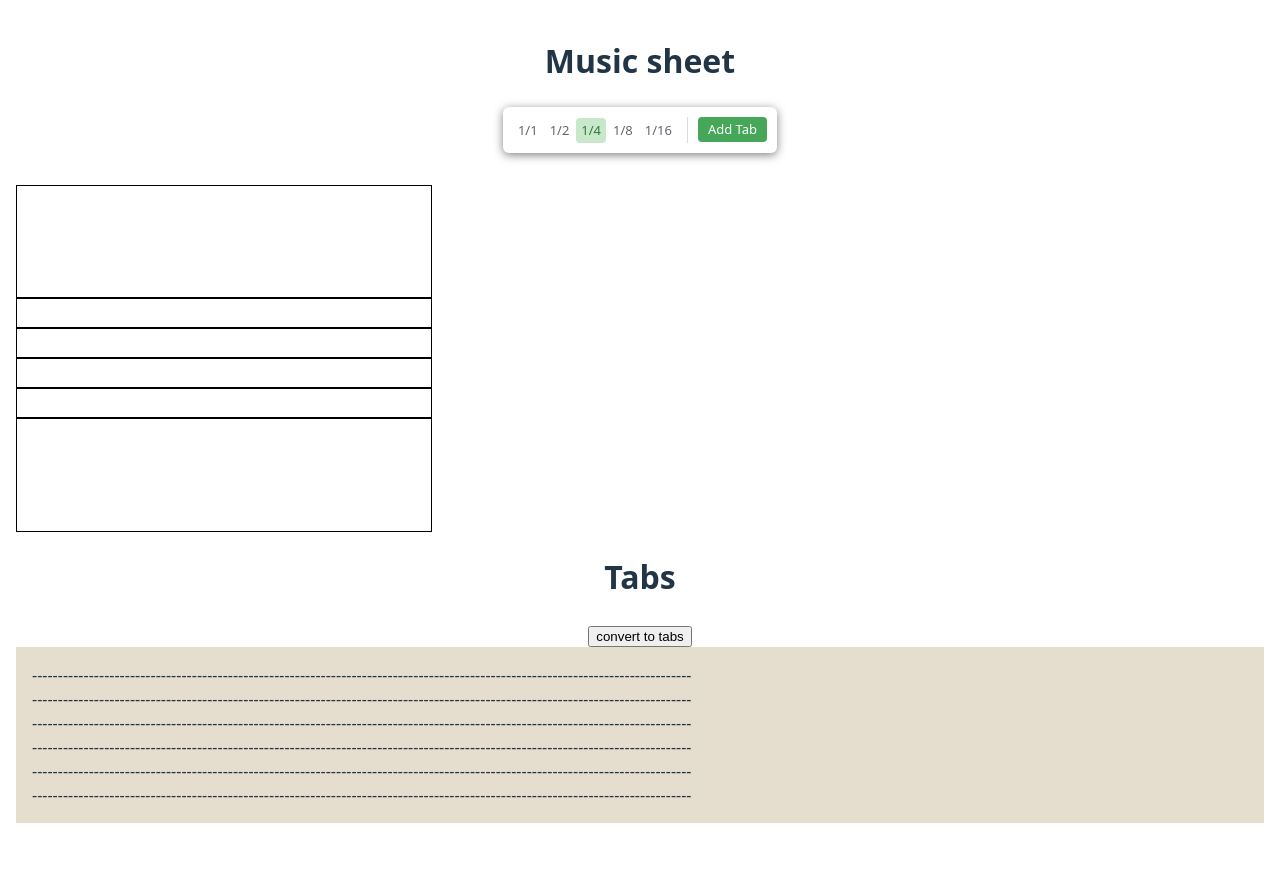
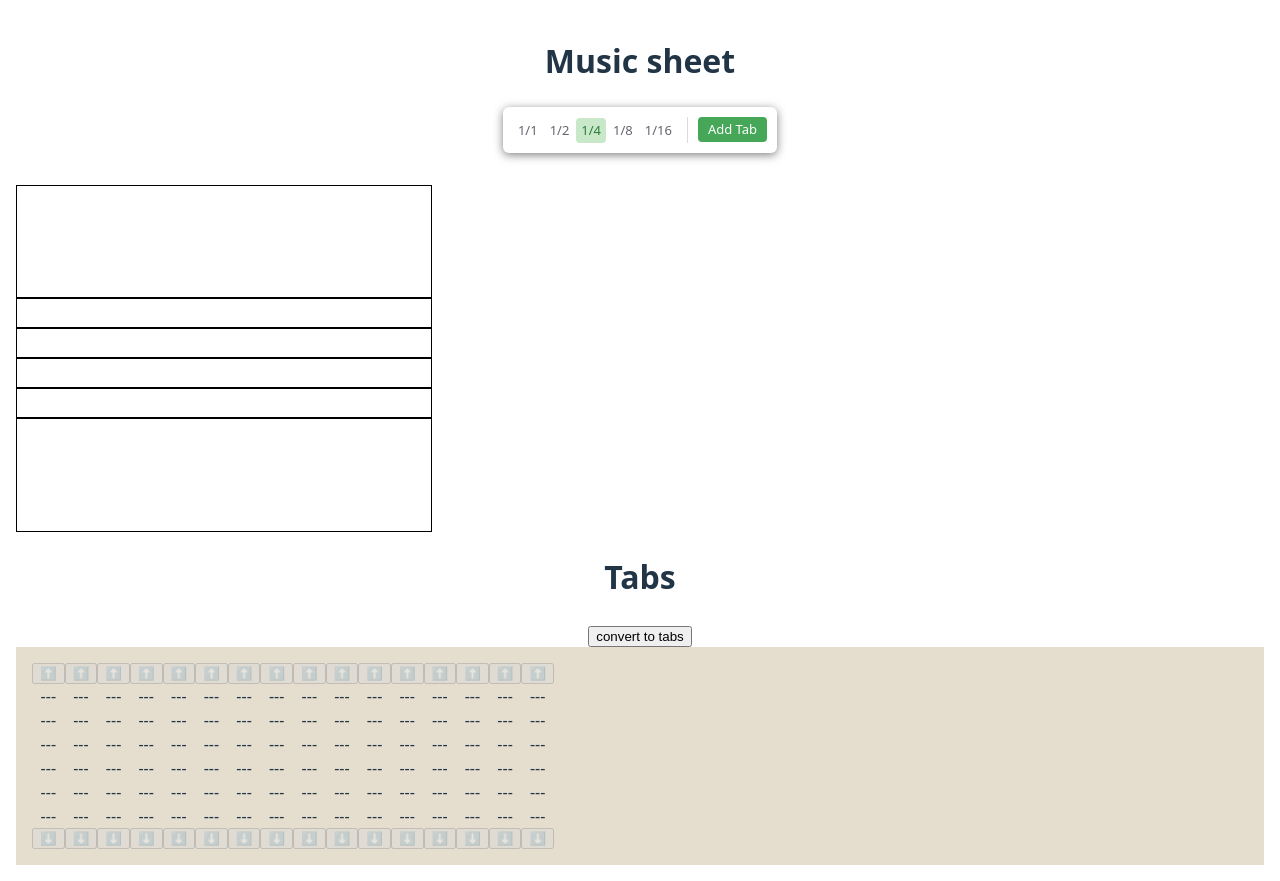
Before and after one commit to deeprecession/notes-to-guitar-tabs, a Vue app: page / in a window 1280 px wide. Both pictures are taken after a click on the button "convert to tabs". Before the commit the page ends 839 px from the top, so only its background shows below. Built offline with nearby package versions, Linux system fonts and the light colour scheme.

Commit message:
feat: user is able to check all possible tabs for chord

```diff
--- a/src/App.vue
+++ b/src/App.vue
@@ -5,7 +5,7 @@ import MusicSheetContainer, {
 } from "./components/MusicSheet/MusicSheetContainer.vue"
 import TabComponent from "./components/TabComponent/TabComponent.vue"
 import {
-    convertChordSequence,
+    getAllWaysToPlayChordSequence,
     type ChordSequence,
     type Tab,
 } from "./utils/notesToTabsAlgorithm/NotesToTabsConverter"
@@ -13,7 +13,7 @@ import { standardTuning } from "./utils/notesToTabsAlgorithm/GuitarTuning"
 import { computeFretboard } from "./utils/notesToTabsAlgorithm/GuitarFretboard"
 import type { Pitch } from "./utils/notesToTabsAlgorithm/Pitch"
 
-const tabs = ref<Tab[]>([])
+const tabs = ref<Tab[][]>([])
 const notes = ref<MusicSheetNotes>([{}])
 
 const BAR_COLS = 16
@@ -39,10 +39,10 @@ function musicSheetToTab(sheet: MusicSheetNotes): ChordSequence {
 
 function convertToTabs() {
     const sequence = musicSheetToTab(notes.value)
-    console.log(sequence)
     const fretboard = computeFretboard(standardTuning)
 
-    tabs.value = convertChordSequence(fretboard, sequence)
+    tabs.value = getAllWaysToPlayChordSequence(fretboard, sequence)
+    console.log(tabs.value)
 }
 </script>
 
--- a/src/components/TabComponent/TabComponent.vue
+++ b/src/components/TabComponent/TabComponent.vue
@@ -1,18 +1,42 @@
 <script setup lang="ts">
+import { ref, watch } from "vue"
 import type { Tab } from "../../utils/notesToTabsAlgorithm/NotesToTabsConverter"
 
-defineProps<{
-    tabs: Tab[]
+const props = defineProps<{
+    tabs: Tab[][]
 }>()
+
+const curTabInx = ref(new Array(props.tabs.length).fill(0))
+
+watch(
+    () => props.tabs,
+    () => {
+        curTabInx.value = new Array(props.tabs.length).fill(0)
+    }
+)
 </script>
 
 <template>
     <div :class="$style.container">
         <div
-            v-for="tab in tabs"
+            v-for="(tab, tabInx) in tabs"
             :class="$style.col"
         >
-            <div v-for="num in [...tab].reverse()">{{ num === null ? "-" : num }}-------</div>
+            <button
+                :disabled="!tab[curTabInx[tabInx]] || !tab[curTabInx[tabInx] - 1]"
+                @click="curTabInx[tabInx]--"
+            >
+                ⬆️
+            </button>
+            <div v-for="num in [...tab[curTabInx[tabInx]]].reverse()">
+                {{ num === null ? "-" : num }}--
+            </div>
+            <button
+                :disabled="!tab[curTabInx[tabInx]] || !tab[curTabInx[tabInx] + 1]"
+                @click="curTabInx[tabInx]++"
+            >
+                ⬇️
+            </button>
         </div>
     </div>
 </template>
--- a/src/utils/notesToTabsAlgorithm/NotesToTabsConverter.ts
+++ b/src/utils/notesToTabsAlgorithm/NotesToTabsConverter.ts
@@ -8,7 +8,10 @@ export type Tab = (number | null)[]
 export type Chord = Pitch[]
 export type ChordSequence = Chord[]
 
-export function convertChordSequence(fretboard: Fretboard, sequence: ChordSequence): Tab[] {
+export function getTheBestWayToPlayChordSequence(
+    fretboard: Fretboard,
+    sequence: ChordSequence
+): Tab[] {
     return sequence.map((chord) => convertChord(fretboard, chord))
 }
 
@@ -20,6 +23,23 @@ function convertChord(fretboard: Fretboard, chord: Chord): Tab {
     })
     const rankedTabs = rankTabs(metrics)
     return rankedTabs[0] || []
+}
+
+export function getAllWaysToPlayChordSequence(
+    fretboard: Fretboard,
+    sequence: ChordSequence
+): Tab[][] {
+    return sequence.map((chord) => getAllPosibleWaysToPlayChord(fretboard, chord))
+}
+
+function getAllPosibleWaysToPlayChord(fretboard: Fretboard, chord: Chord): Tab[] {
+    const possibleTabs = findAllTabsForChord(fretboard, chord)
+    const metrics = possibleTabs.map((tab) => {
+        const tabMetrics = calculateMetricsForTab(tab, chord)
+        return _.extend(tab, tabMetrics)
+    })
+    const rankedTabs = rankTabs(metrics)
+    return rankedTabs
 }
 
 export function findAllTabsForChord(fretboard: Fretboard, chord: Chord): Tab[] {
```
